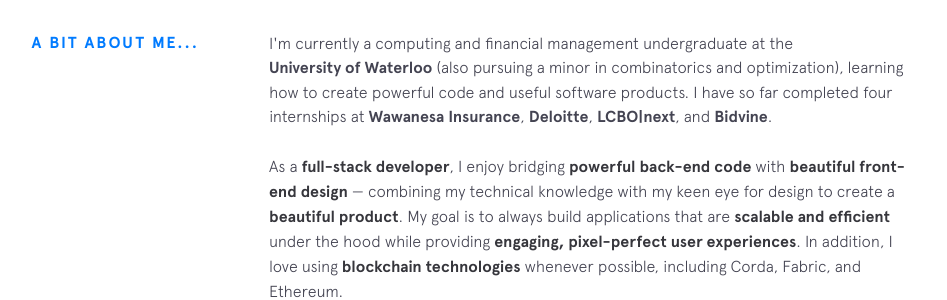
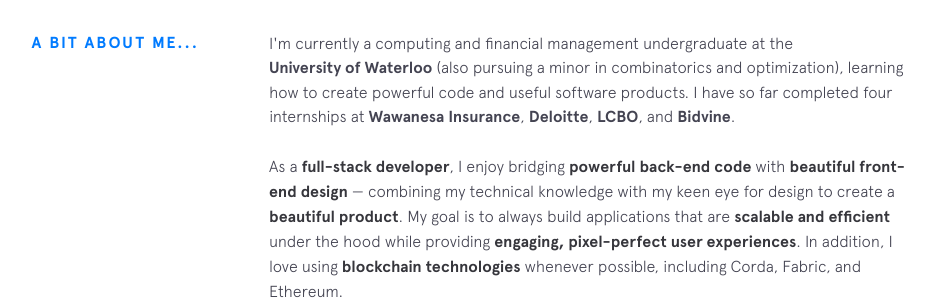
Before and after one commit to PronoyC/pronoyc.github.io, a Jekyll site: the page built from index.html, in a window 1280 px wide and 900 px high, scrolled down 816 px. Shown: the part 153-453 px from the top of the window, without its empty margins (181-1128 px from the left). Built offline with Jekyll 4.4.1, drawn with Linux system fonts in a browser that asks for light colours; nearby versions of some CDN libraries.

Commit message:
Update background.html

```diff
--- a/_includes/background.html
+++ b/_includes/background.html
@@ -7,7 +7,7 @@
       (also pursuing a minor in combinatorics and optimization), learning how to create powerful code and useful software
       products. I have so far completed four internships at <a class="underline-link" href="https://www.wawanesa.com/canada/" target="_blank" rel="noopener">
       Wawanesa Insurance</a>, <a class="underline-link" href="https://www2.deloitte.com/ca/en.html" target="_blank" rel="noopener">Deloitte</a>,
-      <a class="underline-link" href="https://www.lcbonext.com" target="_blank" rel="noopener">LCBO|next</a>,
+      <a class="underline-link" href="https://www.lcbonext.com" target="_blank" rel="noopener">LCBO</a>,
       and <a class="underline-link" href="https://www.bidvine.com" target="_blank" rel="noopener">Bidvine</a>.
     </p>
 
```
